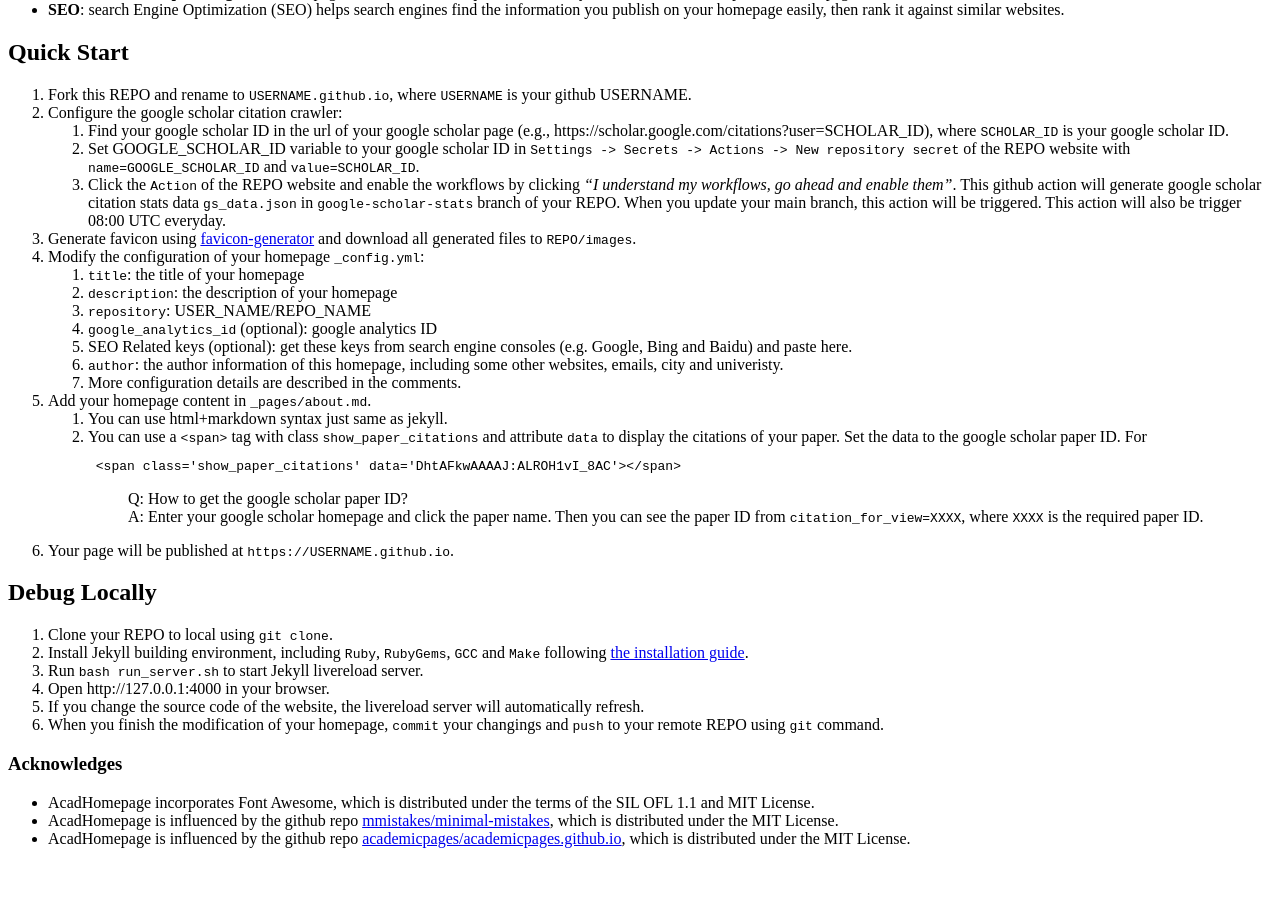
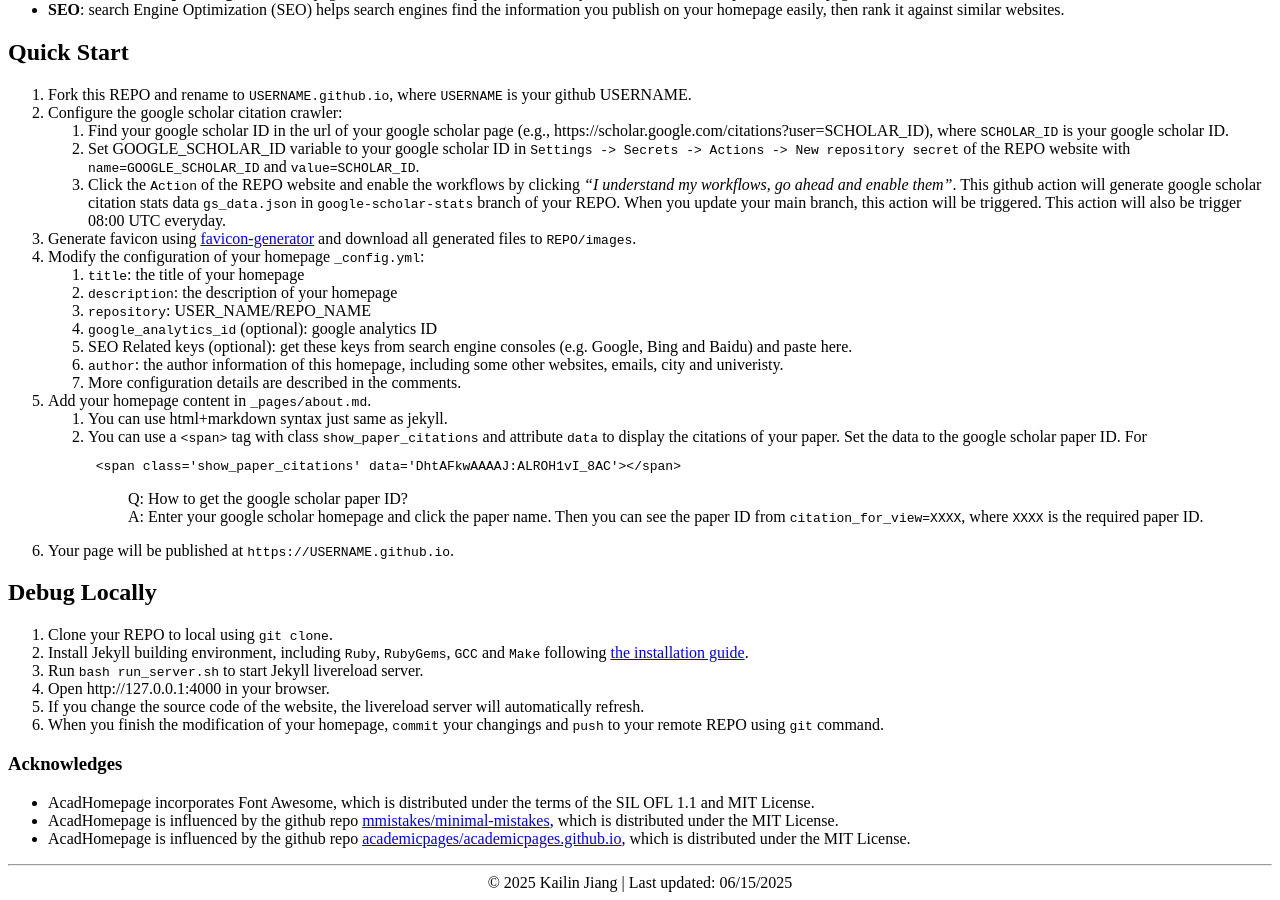
Before and after one commit to kailinjiang/kailinjiang.github.io, a Jekyll site: the page built from readme_template.md, in a window 1280 px wide and 900 px high, scrolled down 1178 px. Built offline with Jekyll 4.4.1, drawn with Linux system fonts in a browser that asks for light colours; our own code applies the rules of GitHub Pages for plain Markdown files; before the commit the page ends 2042 px from its top, so only the background shows below that.

Commit message:
Update default.html

```diff
--- a/_layouts/default.html
+++ b/_layouts/default.html
@@ -31,3 +31,11 @@ layout: compress
 
   </body>
 </html>
+
+
+<div align="center">
+  <hr/>
+  <div>
+    © 2025 Kailin Jiang | Last updated: 06/15/2025
+  </div>
+</div>
```
